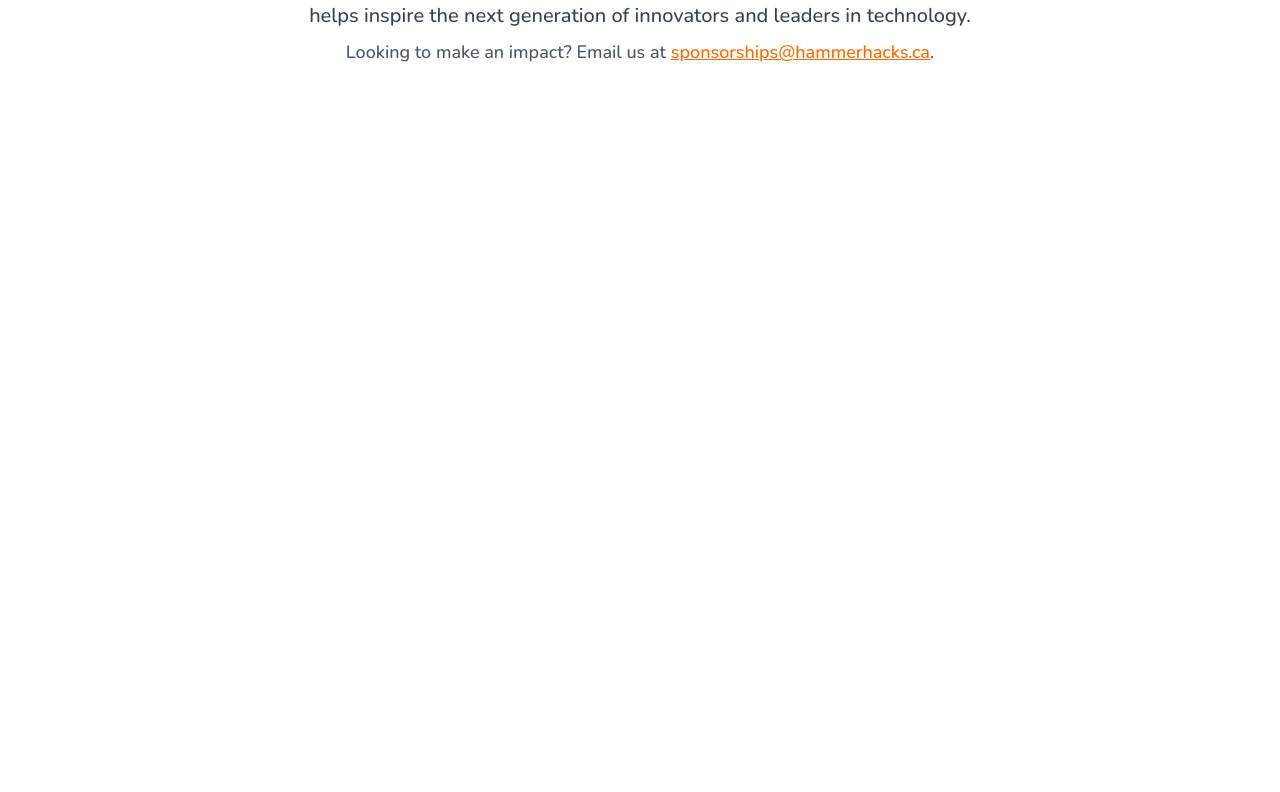
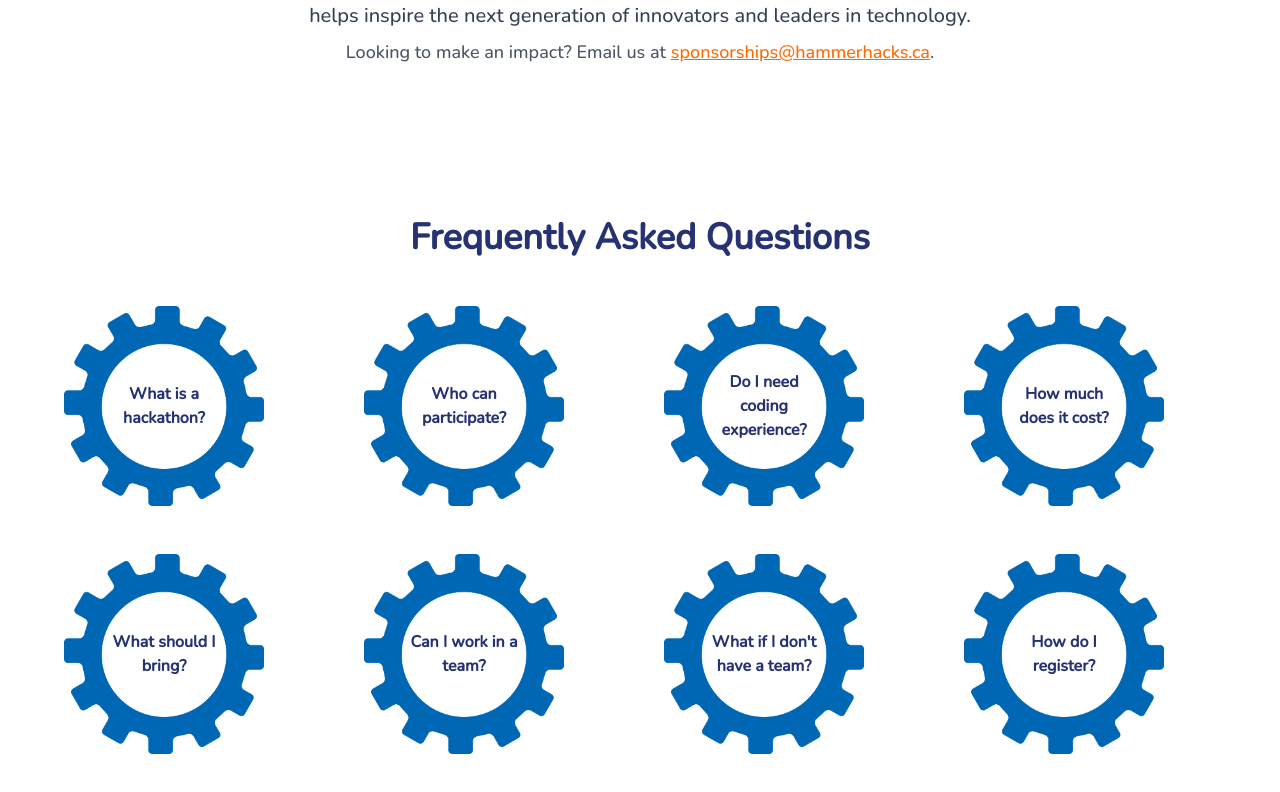
Before and after one commit to gbtsui/2025-Website, a Next.js app in the folder hammerhacks-site-2025/: page / in a window 1280 px wide. Shown: the part 2537-3329 px from the top of the page. Before the commit the page ends 2667 px from the top, so only its background shows below. Built offline with nearby package versions, Linux system fonts and the light colour scheme.

Commit message:
feat: componentized FAQ, modularized faqData

```diff
--- a/hammerhacks-site-2025/src/app/globals.css
+++ b/hammerhacks-site-2025/src/app/globals.css
@@ -19,3 +19,58 @@ body {
   color: var(--foreground);
   font-family: "Nunito";
 }
+
+.faq-item {
+  z-index:1;
+}
+
+.faq-item.expanded {
+  z-index: 2;
+}
+
+.faq-item.expanded .faq-gear-container {
+  z-index: 4;
+  position: relative;
+}
+
+.faq-gear-container:hover .faq-gear-img {
+  transform: scale(1.2);
+}
+
+.faq-item.expanded:not(.right) .faq-gear-container .faq-gear-img {
+  transform: scale(1.2) translateX(-1.5rem);
+  animation: spin-gear-left 0.5s cubic-bezier(.4,0,.2,1);
+}
+
+.faq-item.expanded .faq-gear-container .faq-gear-text {
+  transform: translate(5%, 0%) translateX(-1.5rem);
+  transition: transform 0.4s cubic-bezier(.4,0,.2,1);
+}
+
+.faq-answer {
+  opacity: 0;
+  pointer-events: none;
+  transform: translateY(0%) scale(0.95);
+  transition: opacity 0.4s, transform 0.4s cubic-bezier(.4,0,.2,1);
+}
+
+.faq-item.expanded .faq-answer {
+  opacity: 1;
+  pointer-events: auto;
+  transform: translateX(62%) translateY(0%) scale(1);
+}
+
+.faq-item.right.expanded .faq-gear-container .faq-gear-img {
+  transform: scale(1.2) translateX(1.5rem);
+  animation: spin-gear-right 0.5s cubic-bezier(.4,0,.2,1);
+}
+
+.faq-item.right.expanded .faq-gear-container .faq-gear-text {
+  transform: translate(5%, 0%) translateX(1.5rem);
+}
+
+.faq-item.right.expanded .faq-answer {
+  transform: translateX(-62%) translateY(0%) scale(1);
+  left: auto;
+  right: 0;
+}
--- a/hammerhacks-site-2025/src/app/page.tsx
+++ b/hammerhacks-site-2025/src/app/page.tsx
@@ -5,6 +5,7 @@ import AboutUs from "@/components/about-us";
 import HomepageComponent from "@/components/homepage";
 import RecapComponent from "@/components/recap";
 import SponsorsComponent from "@/components/sponsors";
+import FAQComponent from "@/components/faq";
 
 
 export default function HomePage() {
@@ -15,6 +16,8 @@ export default function HomePage() {
         <AboutUs/>
         <RecapComponent/>
         <SponsorsComponent/>
+        <br/>
+        <FAQComponent/>
     </div>
   )
 }
--- /dev/null
+++ b/hammerhacks-site-2025/src/components/faq.tsx
@@ -0,0 +1,46 @@
+"use client"
+
+import { useState } from "react";
+
+const faqData = [
+  { q: "What is a hackathon?", a: "A hackathon is a collaborative event where participants build projects and solve problems using technology within a limited time frame." },
+  { q: "Who can participate?", a: "HammerHacks is open to all Hamilton high-school students, regardless of experience level.", right: true },
+  { q: "Do I need coding experience?", a: "No prior coding experience is required! We welcome beginners and provide workshops to help you get started." },
+  { q: "How much does it cost?", a: "Participation is free! Just bring your creativity and enthusiasm.", right: true },
+  { q: "What should I bring?", a: "Bring a laptop, charger, and any materials you need for your project. Snacks and meals will be provided." },
+  { q: "Can I work in a team?", a: "Yes! Teams of up to 4 are encouraged, but you're free to work alone if you wish. You can form a team before or during the event.", right: true },
+  { q: "What if I don't have a team?", a: "No worries! We'll help you find teammates at the event if you'd like to join a group." },
+  { q: "How do I register?", a: <>Registration isn't out yet! Check our <a href="https://www.instagram.com/hammerhacks_/following/" className="underline text-orange-500">Instagram</a></>, right: true },
+];
+
+export default function FAQSection() {
+  const [expanded, setExpanded] = useState<number|null>(null);
+
+  return (
+    <section id="faq-section" className="faq-section flex flex-col items-center justify-center w-full py-16 bg-white">
+      <h2 className="text-4xl font-bold mb-12 text-center text-[#263272]">Frequently Asked Questions</h2>
+      <div className="faq-grid flex justify-center w-full">
+        <div className="grid grid-cols-4 grid-rows-2 gap-x-4 gap-y-6 sm:gap-x-12 sm:gap-y-12 w-full max-w-6xl">
+          {faqData.map((item, i) => {
+            const open = expanded === i;
+            return (
+              <div key={i} className={`faq-item flex items-center relative ${item.right ? "right" : ""} ${open ? "expanded" : ""}`}>
+                <div className="faq-ring cursor-pointer" onClick={() => setExpanded(open ? null : i)}>
+                  <span className="faq-gear-container relative flex items-center justify-center w-[12.5rem] h-[12.5rem]">
+                    <img src="/blueGear.png" alt="Gear" className="faq-gear-img w-full h-full object-contain absolute left-0 top-0 transition-transform duration-400 ease-in-out z-[2]" />
+                    <span className="faq-gear-text absolute left-1/2 top-1/2 -translate-x-1/2 -translate-y-1/2 text-[#263272] text-[1rem] font-bold text-center w-[7rem] pointer-events-none z-4 transition-transform duration-400 ease-in-out">
+                      {item.q}
+                    </span>
+                  </span>
+                </div>
+                <div className="faq-answer bg-[#53c2ec] rounded-xl shadow-md px-8 py-6 text-[#263272] text-base min-w-[260px] max-w-[300px] absolute left-0 top-1/2 -translate-y-1/2 text-center">
+                  {item.a}
+                </div>
+              </div>
+            );
+          })}
+        </div>
+      </div>
+    </section>
+  );
+}
```
Also changed, not shown: hammerhacks-site-2025/public/blueGear.png (added).
